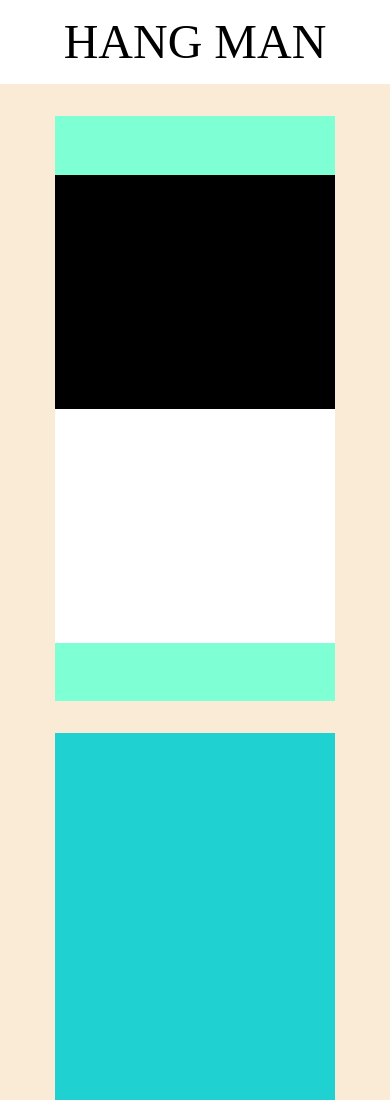
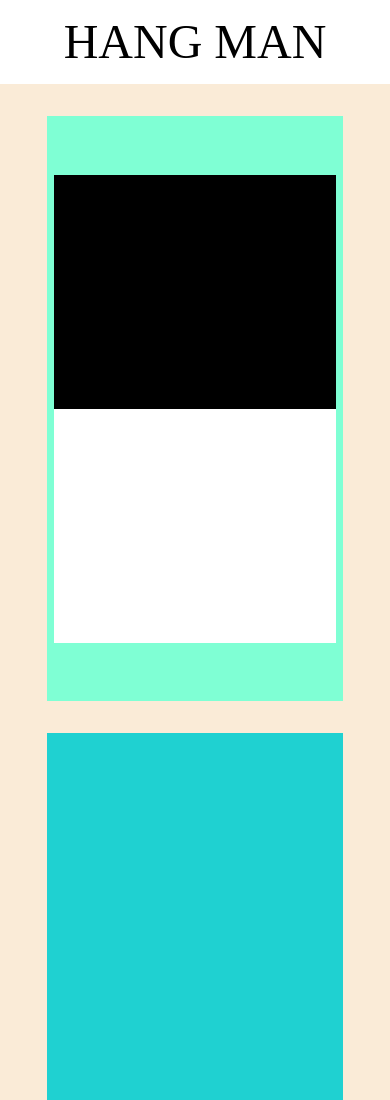
Before and after one commit to Beast-Code9999/Hang-Man, a plain HTML site: page index.html in a window 390 px wide. Shown: the top 1100 px of the page. Drawn offline with Linux system fonts and the light colour scheme.

Commit message:
changed width of main container and its children elements

```diff
--- a/style.css
+++ b/style.css
@@ -98,16 +98,19 @@ section.main {
   display: flex;
   flex-direction: column;
   justify-content: center;
+  align-items: center;
 }
 
 .main-container-input {
   background-color: black;
   height: 40%;
+  width: 95%;
 }
 
 .main-container-output {
   background-color: white;
   height: 40%;
+  width: 95%;
 }
 
 .main-image {
@@ -116,7 +119,7 @@ section.main {
   background-color: rgb(31, 209, 209);
 }
 
-@media screen and (max-width: 700px) {
+@media screen and (max-width: 900px) {
   section.main {
     height: 150vh;
     display: flex;
@@ -126,12 +129,12 @@ section.main {
   }
 
   .main-container {
-    width: 90%;
+    width: 95%;
     height: 50%;
   }
 
   .main-image {
-    width: 90%;
+    width: 95%;
     height: 50%;
   }
 
```
